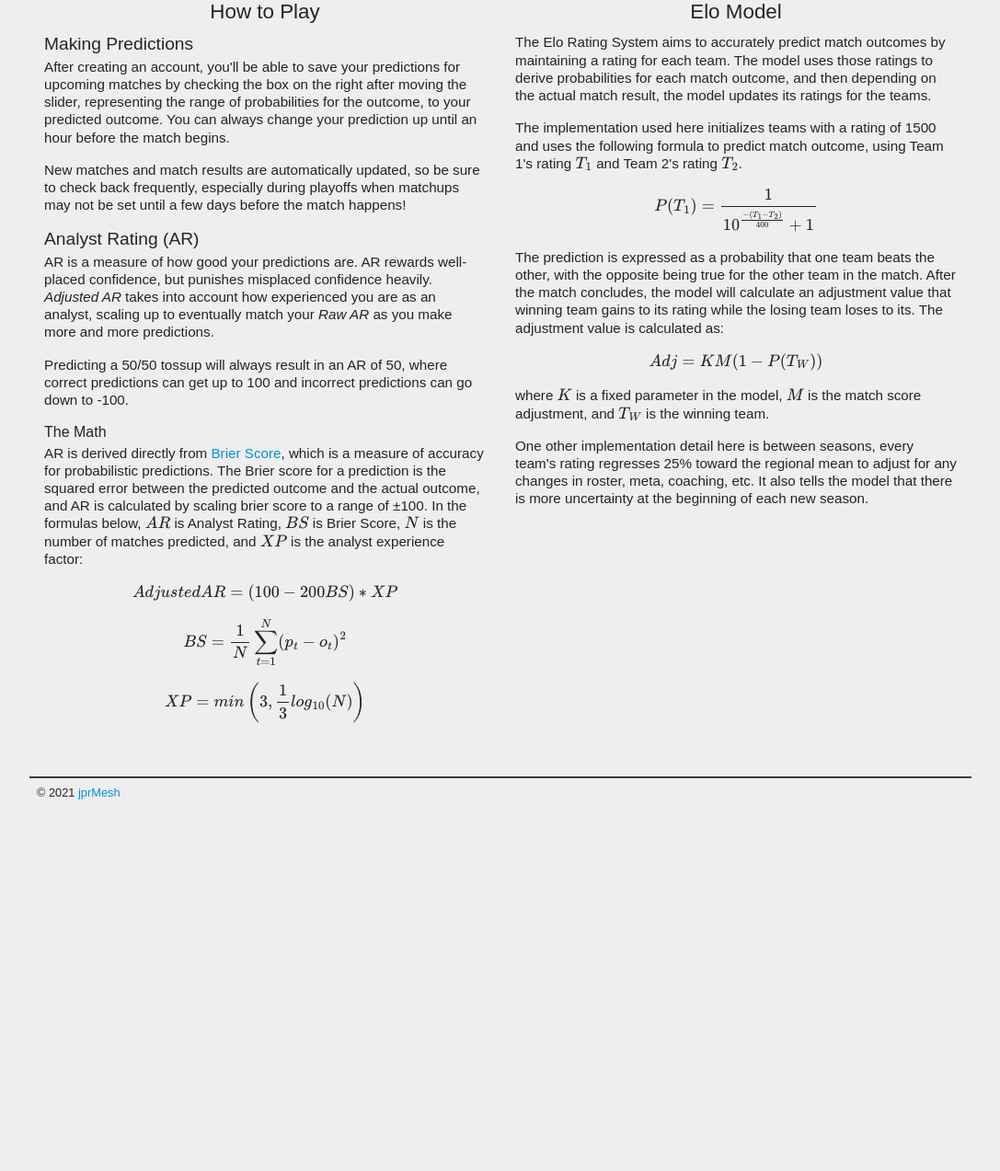
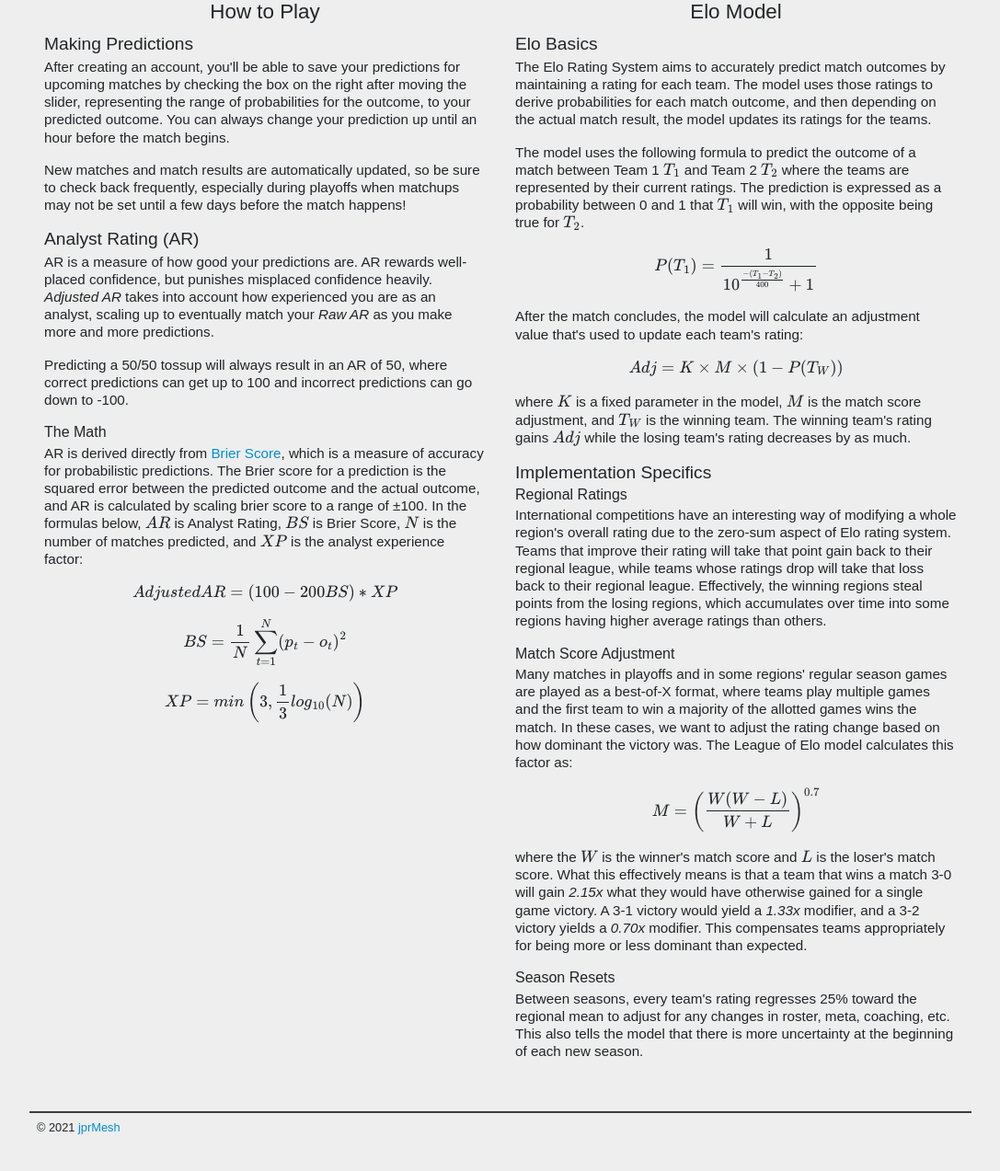
Before and after one commit to jprMesh/loe_django, a Django app: page /about in a window 1280 px wide. Shown: the part 107-1380 px from the top of the page at 92% size, without its empty margins (96-1183 px from the left). Before the commit the page ends 976 px from the top, so only its background shows below. Run offline with Django 3.2, Linux system fonts and the light colour scheme; some libraries are stand-ins or nearby versions.

Commit message:
more info on the about page

```diff
--- a/loe/ratings/templates/ratings/about.html
+++ b/loe/ratings/templates/ratings/about.html
@@ -21,13 +21,23 @@
 
   <div class="about_content">
     <h2 class="section_header">Elo Model</h2>
+    <h3>Elo Basics</h3>
     <p>The Elo Rating System aims to accurately predict match outcomes by maintaining a rating for each team. The model uses those ratings to derive probabilities for each match outcome, and then depending on the actual match result, the model updates its ratings for the teams.</p>
-    <p>The implementation used here initializes teams with a rating of 1500 and uses the following formula to predict match outcome, using Team 1's rating \(T_1\) and Team 2's rating \(T_2\).</p>
+    <p>The model uses the following formula to predict the outcome of a match between Team 1 \(T_1\) and Team 2 \(T_2\) where the teams are represented by their current ratings. The prediction is expressed as a probability between 0 and 1 that \(T_1\) will win, with the opposite being true for \(T_2\).</p>
     <p> $$ P(T_1) = \frac{1} {10^ {\frac{-(T_1 - T_2)} {400}} + 1} $$ </p>
-    <p>The prediction is expressed as a probability that one team beats the other, with the opposite being true for the other team in the match. After the match concludes, the model will calculate an adjustment value that winning team gains to its rating while the losing team loses to its. The adjustment value is calculated as:
-    $$ Adj = KM(1-P(T_W)) $$
-    where \(K\) is a fixed parameter in the model, \(M\) is the match score adjustment, and \(T_W\) is the winning team.</p>
-    <p>One other implementation detail here is between seasons, every team's rating regresses 25% toward the regional mean to adjust for any changes in roster, meta, coaching, etc. It also tells the model that there is more uncertainty at the beginning of each new season.</p>
+    <p>After the match concludes, the model will calculate an adjustment value that's used to update each team's rating:
+    $$ Adj = K \times M \times (1-P(T_W)) $$
+    where \(K\) is a fixed parameter in the model, \(M\) is the match score adjustment, and \(T_W\) is the winning team. The winning team's rating gains \(Adj\) while the losing team's rating decreases by as much.</p>
+
+    <h3>Implementation Specifics</h3>
+    <h4>Regional Ratings</h4>
+    <p>International competitions have an interesting way of modifying a whole region's overall rating due to the zero-sum aspect of Elo rating system. Teams that improve their rating will take that point gain back to their regional league, while teams whose ratings drop will take that loss back to their regional league. Effectively, the winning regions steal points from the losing regions, which accumulates over time into some regions having higher average ratings than others.</p>
+    <h4>Match Score Adjustment</h4>
+    <p>Many matches in playoffs and in some regions' regular season games are played as a best-of-X format, where teams play multiple games and the first team to win a majority of the allotted games wins the match. In these cases, we want to adjust the rating change based on how dominant the victory was. The League of Elo model calculates this factor as:
+     $$ M = \left( \frac{W(W-L)} {W+L} \right) ^{0.7} $$
+    where the \(W\) is the winner's match score and \(L\) is the loser's match score. What this effectively means is that a team that wins a match 3-0 will gain <em>2.15x</em> what they would have otherwise gained for a single game victory. A 3-1 victory would yield a <em>1.33x</em> modifier, and a 3-2 victory yields a <em>0.70x</em> modifier. This compensates teams appropriately for being more or less dominant than expected.</p>
+    <h4>Season Resets</h4>
+    <p>Between seasons, every team's rating regresses 25% toward the regional mean to adjust for any changes in roster, meta, coaching, etc. This also tells the model that there is more uncertainty at the beginning of each new season.</p>
   </div>
 </div>
 {% endblock %}
```
